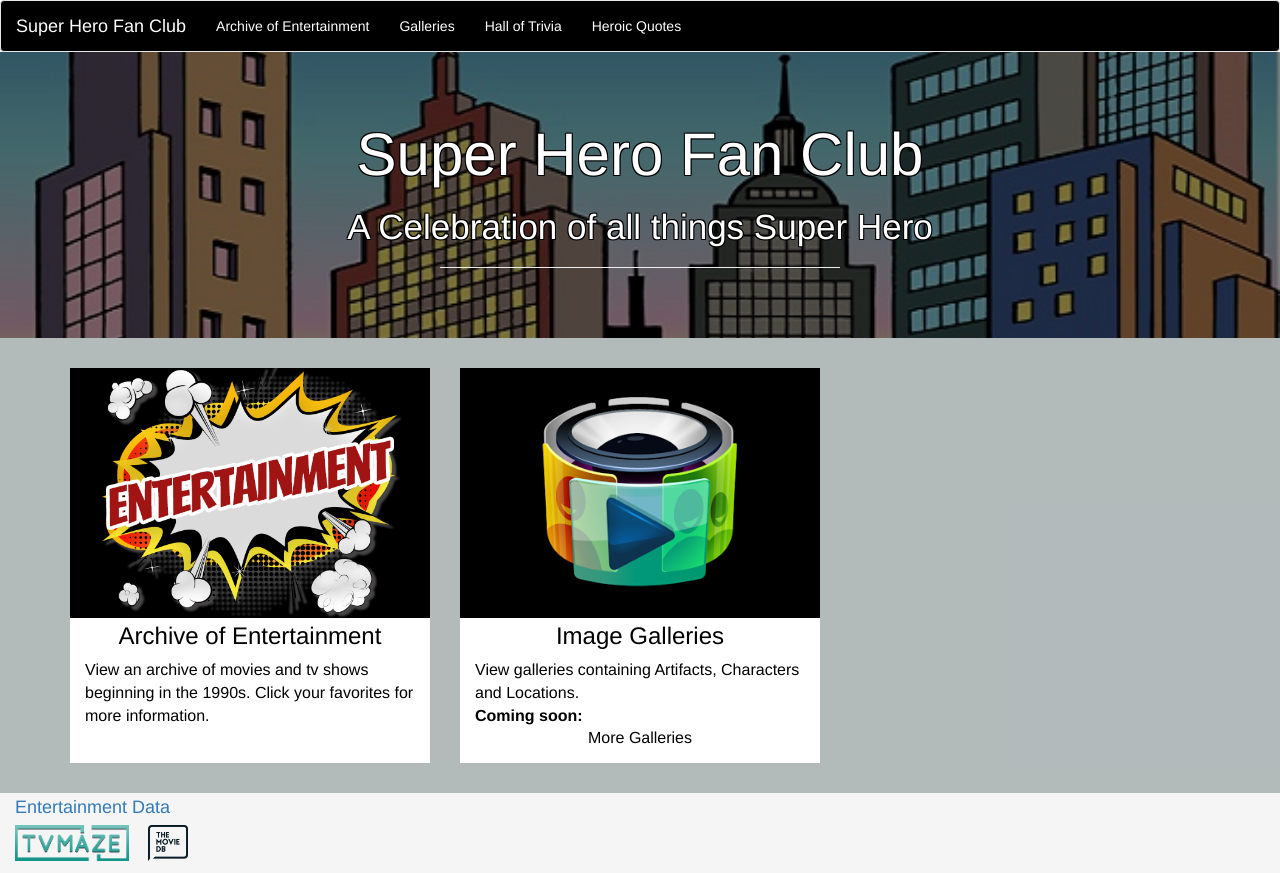
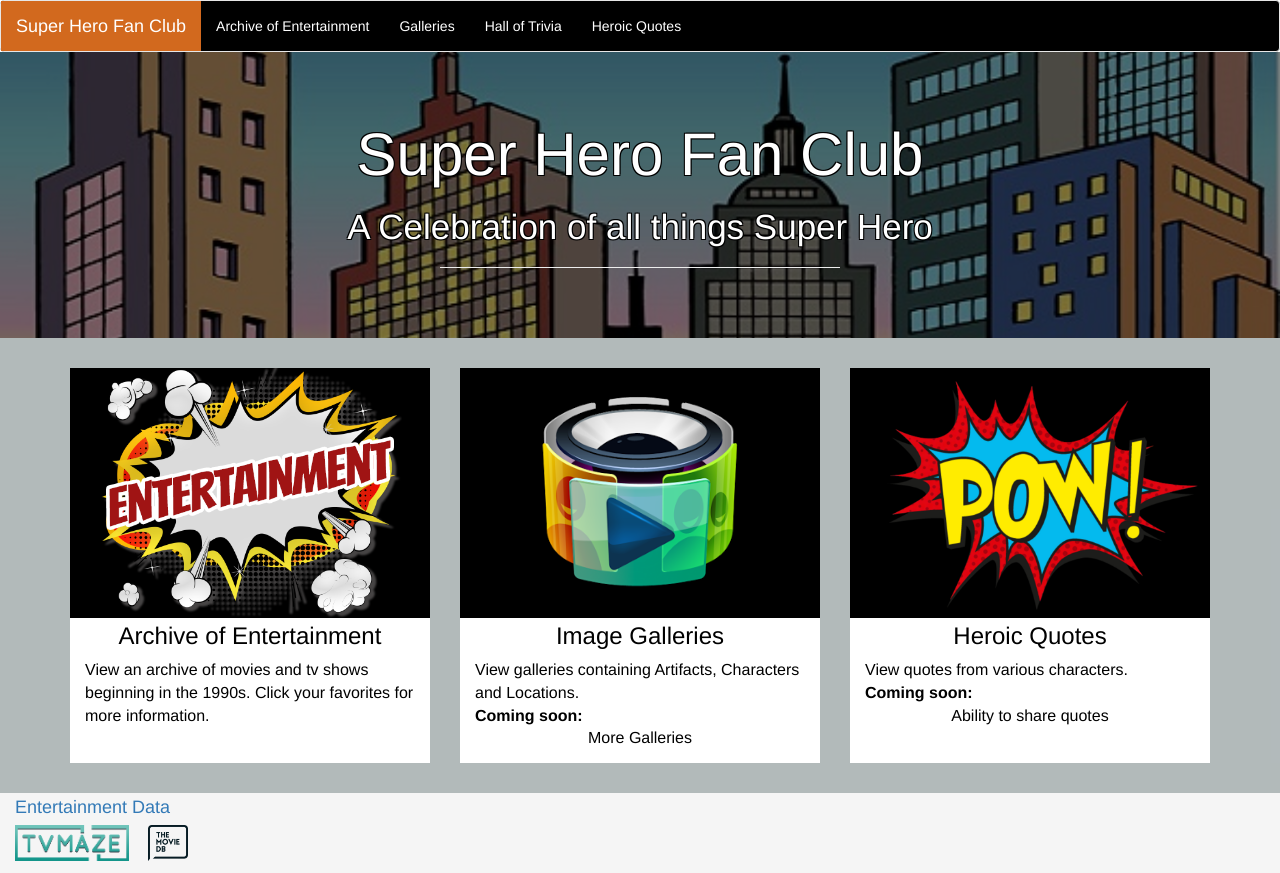
Before and after one commit to jlholzbach/super_hero, a PHP site: page /index.php in a window 1280 px wide. Run offline with PHP 8.4, Linux system fonts and the light colour scheme; some libraries are stand-ins or nearby versions.

Commit message:
Added square for Heroic Quotes to home page, and added css for active page to navigation

```diff
--- a/index.php
+++ b/index.php
@@ -22,10 +22,6 @@
 	</head>
   <body>
 		<?php include "sidebar.php"; ?>
-
-		<style>
-
-		</style>
 
 		<div id="content">
 				<div id="main">
@@ -94,7 +90,23 @@
 										</div>
 
 										<div class="col-lg-4 col-md-6 col-sm-6 col-xs-12">
-
+											<a href="quotes.php">
+												<div class="option">
+													<div class="imageContainer">
+														<img src="images/quotes.png" alt="Quote">
+													</div>
+													<div class="text">
+															<h3 style='margin-top: 0px!important; text-align: center;'>Heroic Quotes</h3>
+															<p>
+																	View quotes from various characters.
+																	<br />
+																	<b>Coming soon:</b>
+																	<br />
+																	<span>Ability to share quotes</span>
+															</p>
+													</div>
+												</div>
+											</a>
 										</div>
 									</div>
 								</div>
--- a/navigation.php
+++ b/navigation.php
@@ -13,7 +13,7 @@
 				<span class="icon-bar"></span>
 			</button>
 
-			<a class="navbar-brand" style='color: white; text-decoration: none;' href="index.php">
+			<a class="<?php if ($curpage == "index.php") { echo 'active'; } ?> navbar-brand" style='color: white; text-decoration: none;' href="index.php">
 				Super Hero Fan Club
 			</a>
 		</div>
@@ -21,16 +21,16 @@
 		<div class="collapse navbar-collapse" id="navBar">
 			<ul class="nav navbar-nav">
 				<li>
-					<a href="entertainment.php">Archive of Entertainment</a>
+					<a href="entertainment.php" class="<?php if ($curpage == "entertainment.php") { echo 'active'; } ?>">Archive of Entertainment</a>
 				</li>
 				<li>
-					<a href="gallery.php">Galleries</a>
+					<a href="gallery.php" class="<?php if ($curpage == "gallery.php") { echo 'active'; } ?>">Galleries</a>
 				</li>
 				<li>
-					<a href="trivia.php">Hall of Trivia</a>
+					<a href="trivia.php" class="<?php if ($curpage == "trivia.php") { echo 'active'; } ?>">Hall of Trivia</a>
 				</li>
 				<li>
-					<a href="quotes.php">Heroic Quotes</a>
+					<a href="quotes.php" class="<?php if ($curpage == "quotes.php") { echo 'active'; } ?>">Heroic Quotes</a>
 				</li>
 				<li style='display: none;'>
 					<a href="placeholder.php">Registration</a>
@@ -41,16 +41,16 @@
 		<div class="collapsed navbar-collapse" style='display: none; background: black;' id="xNav"><!-- For iPhone X-->
 			<ul class="nav navbar-nav">
 				<li>
-					<a href="entertainment.php">Archive of Entertainment</a>
+					<a href="entertainment.php" class="<?php if ($curpage == "entertainment.php") { echo 'active'; } ?>">Archive of Entertainment</a>
 				</li>
 				<li>
-					<a href="gallery.php">Galleries</a>
+					<a href="gallery.php" class="<?php if ($curpage == "gallery.php") { echo 'active'; } ?>">Galleries</a>
 				</li>
 				<li>
-					<a href="trivia.php">Hall of Trivia</a>
+					<a href="trivia.php" class="<?php if ($curpage == "trivia.php") { echo 'active'; } ?>">Hall of Trivia</a>
 				</li>
 				<li>
-					<a href="quotes.php">Heroic Quotes</a>
+					<a href="quotes.php" class="<?php if ($curpage == "quotes.php") { echo 'active'; } ?>">Heroic Quotes</a>
 				</li>
 				<li style='display: none;'>
 					<a href="placeholder.php">Registration</a>
@@ -59,7 +59,11 @@
 		</div>
 
 		<style>
-			.navbar-nav li a:hover {
+			.active {
+				background-color: chocolate!important;
+			}
+
+			.navbar-nav li a:hover, .navbar-brand:hover {
 				color:#fff!important;
 				background-color:#4CAF50!important
 			}
--- a/sidebar.php
+++ b/sidebar.php
@@ -1,11 +1,15 @@
+<?php
+  $curpage =  basename($_SERVER['PHP_SELF']);
+?>
+
 <link rel="stylesheet" href="css/navigation.css">
 
 <div class="sidebar card" style="display:none" id="mySidebar">
   <button id="closeSidebar" class="bar-item blue hover-green large">Close &times;</button>
-  <a href="index.php" class="bar-item blue hover-green">Home</a>
-  <a href="entertainment.php" class="bar-item blue hover-green">Archive of Entertainment</a>
-  <a href="gallery.php" class="bar-item blue hover-green">Galleries</a>
-  <a href="trivia.php" class="bar-item blue hover-green">Hall of Trivia</a>
-  <a href="quotes.php" class="bar-item blue hover-green">Heroic Quotes</a>
-  <a href="placeholder.php" style='display: none;' class="bar-item blue hover-green">Registration</a>
+  <a href="index.php" class="<?php if ($curpage == "index.php") { echo 'active'; } ?> >bar-item blue hover-green">Home</a>
+  <a href="entertainment.php" class="<?php if ($curpage == "entertainment.php") { echo 'active'; } ?> bar-item blue hover-green">Archive of Entertainment</a>
+  <a href="gallery.php" class="<?php if ($curpage == "gallery.php") { echo 'active'; } ?> bar-item blue hover-green">Galleries</a>
+  <a href="trivia.php" class="<?php if ($curpage == "trivia.php") { echo 'active'; } ?> bar-item blue hover-green">Hall of Trivia</a>
+  <a href="quotes.php" class="<?php if ($curpage == "quotes.php") { echo 'active'; } ?> bar-item blue hover-green">Heroic Quotes</a>
+  <a href="placeholder.php" style='display: none;' class="<?php if ($curpage == "index.php") { echo 'active'; } ?> bar-item blue hover-green">Registration</a>
 </div>
```
Also changed, not shown: images/hero10.jpg (deleted), images/hero11.jpg (deleted), images/hero12.jpg (deleted), images/hero13.jpg (deleted), images/hero14.jpg (deleted), images/hero4.jpg (deleted), images/hero5.jpg (deleted), images/hero6.jpg (deleted), images/hero7.jpg (deleted), images/hero8.jpg (deleted), images/hero9.jpg (deleted), images/quotes.png (added).
